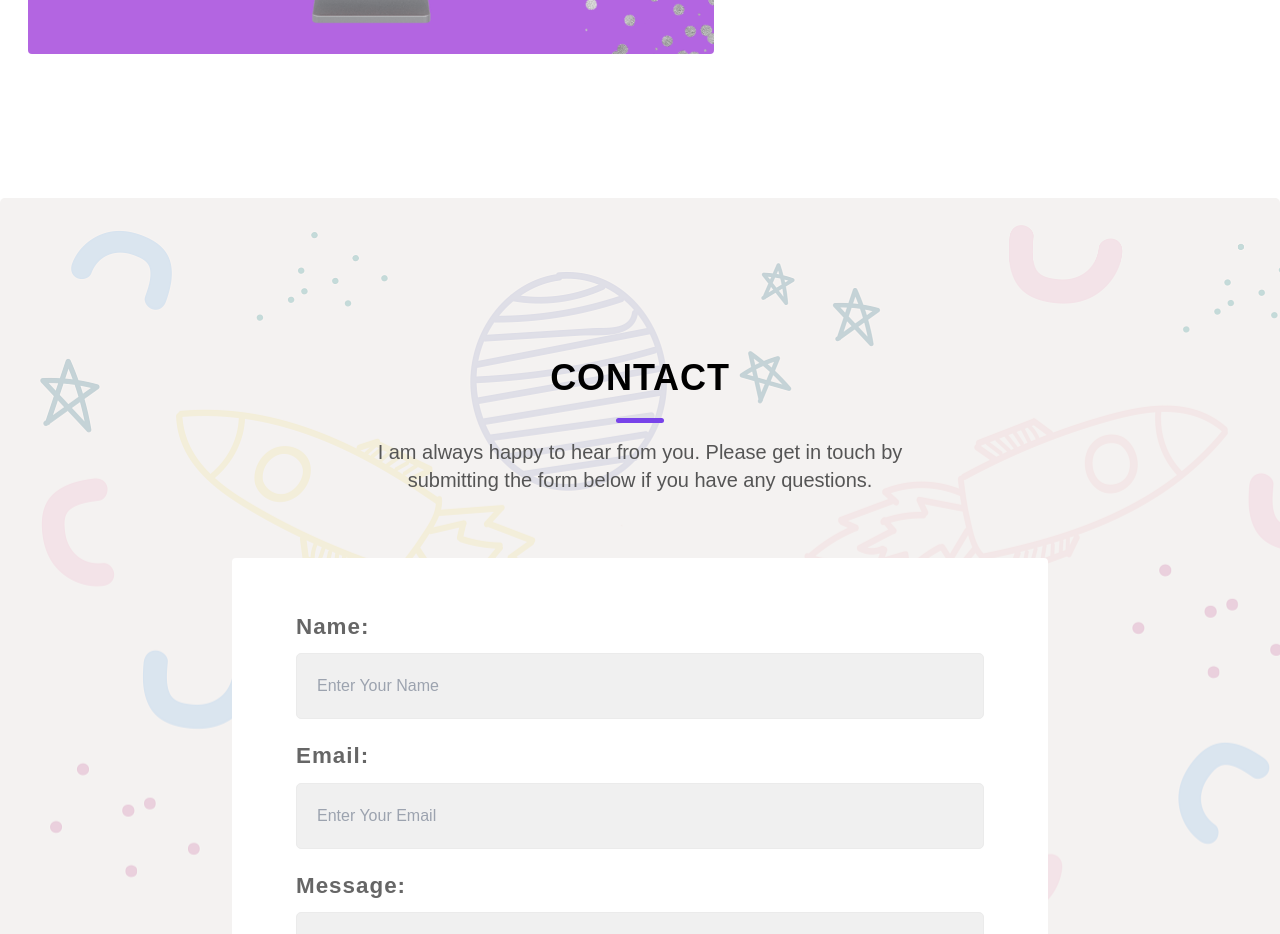
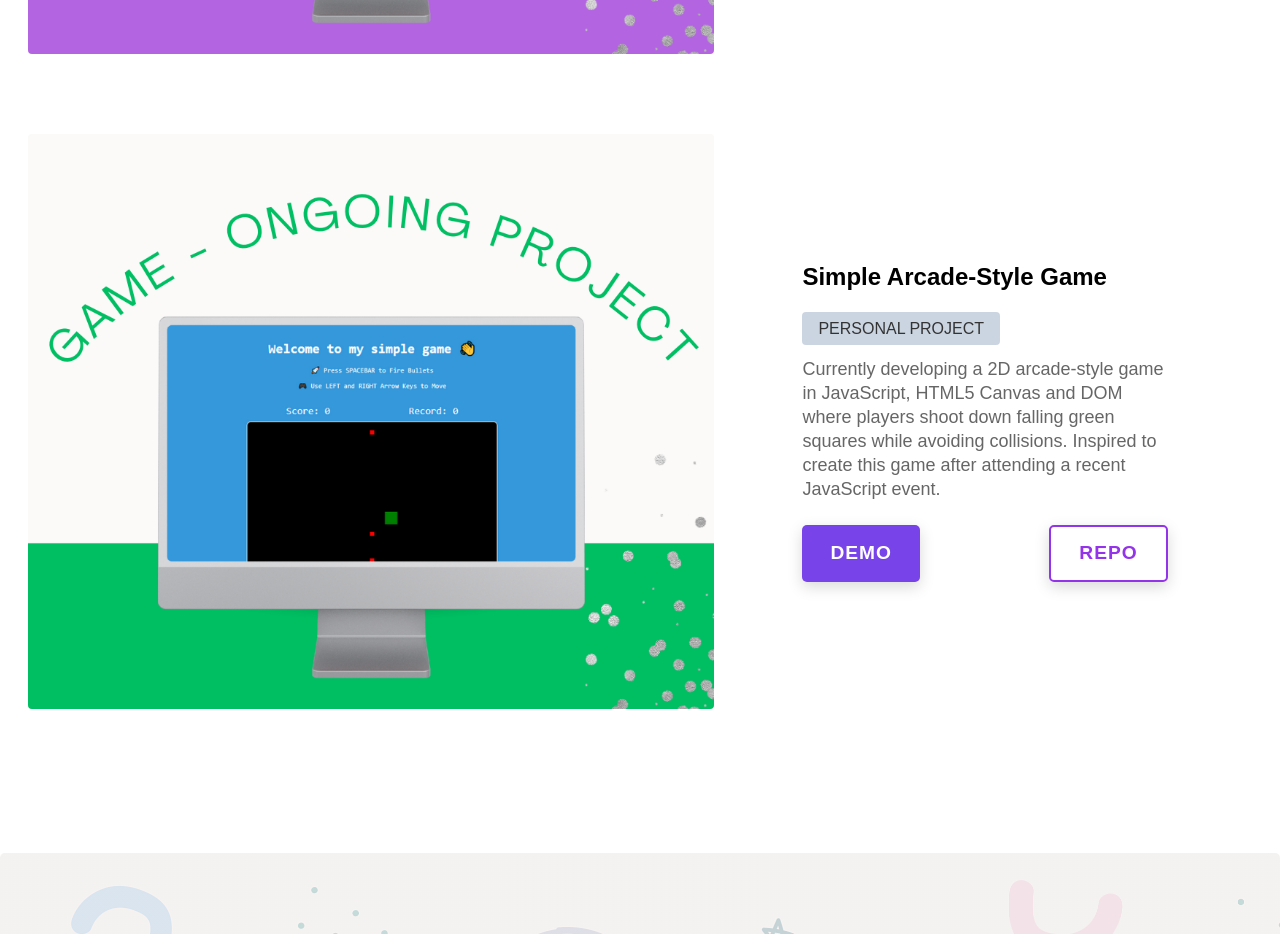
Before and after one commit to nataliiazab/portfolio, a React (Vite) app: page / in a window 1280 px wide. Shown: the part 4860-5794 px from the top of the page. Built offline with nearby package versions, Linux system fonts and the light colour scheme; a web font is replaced by a local one.

Commit message:
add ne ongoing project

```diff
--- a/public/projects.js
+++ b/public/projects.js
@@ -41,6 +41,16 @@ const projects = [
     github: "https://github.com/nataliiazab/rock-paper-scissors",
     type: "personal project",
   },
+  {
+    id: 4,
+    name: "Simple Arcade-Style Game",
+    description:
+      "Currently developing a 2D arcade-style game in JavaScript, HTML5 Canvas and DOM where players shoot down falling green squares while avoiding collisions. Inspired to create this game after attending a recent JavaScript event.",
+    image: "./images/ongoing-project.png",
+    demo: "https://nataliiazab-simple-game.netlify.app/",
+    github: "https://github.com/nataliiazab/canvas_game_starter",
+    type: "personal project",
+  },
 ];
 
 export default projects;
```
Also changed, not shown: public/images/ongoing-project.png (added).
